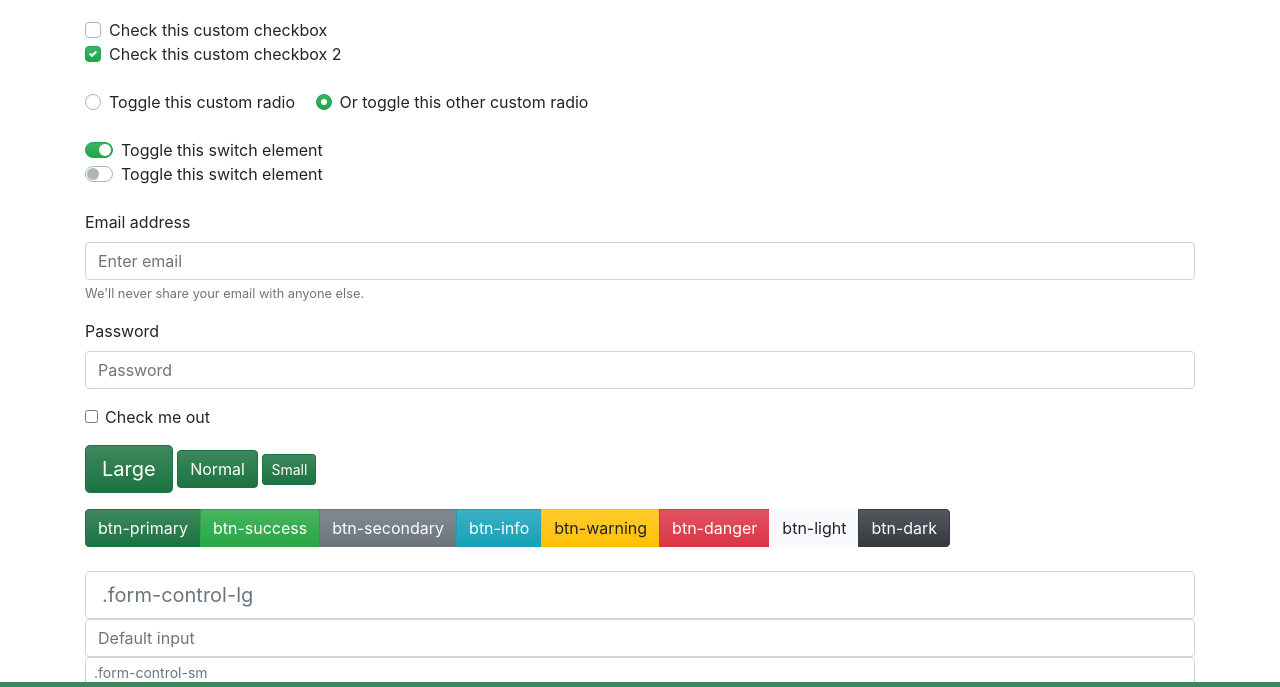
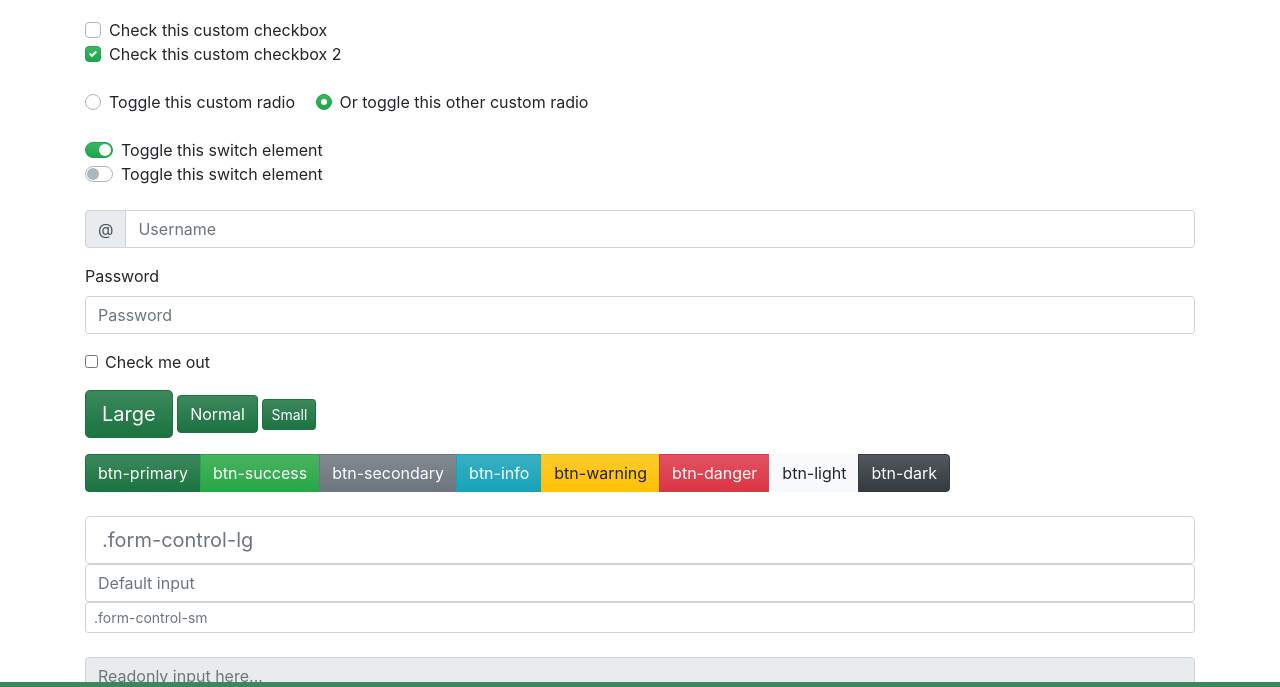
Before and after one commit to NormanHuth/Fridays-for-Future-Bootstrap-4, a website: page example/forms.html in a window 1280 px wide. Shown: the part 62-749 px from the top of the page. Drawn offline with Linux system fonts and the light colour scheme.

Commit message:
* add a input-group example

```diff
--- a/example/forms.html
+++ b/example/forms.html
@@ -59,10 +59,11 @@
         <label class="custom-control-label" for="customSwitch2">Toggle this switch element</label>
     </div>
     <form class="mt-4">
-        <div class="form-group">
-            <label for="exampleInputEmail1">Email address</label>
-            <input type="email" class="form-control" id="exampleInputEmail1" aria-describedby="emailHelp" placeholder="Enter email">
-            <small id="emailHelp" class="form-text text-muted">We'll never share your email with anyone else.</small>
+        <div class="input-group mb-3">
+            <div class="input-group-prepend">
+                <span class="input-group-text" id="basic-addon1">@</span>
+            </div>
+            <input type="text" class="form-control" placeholder="Username" aria-label="Username" aria-describedby="basic-addon1">
         </div>
         <div class="form-group">
             <label for="exampleInputPassword1">Password</label>
```
